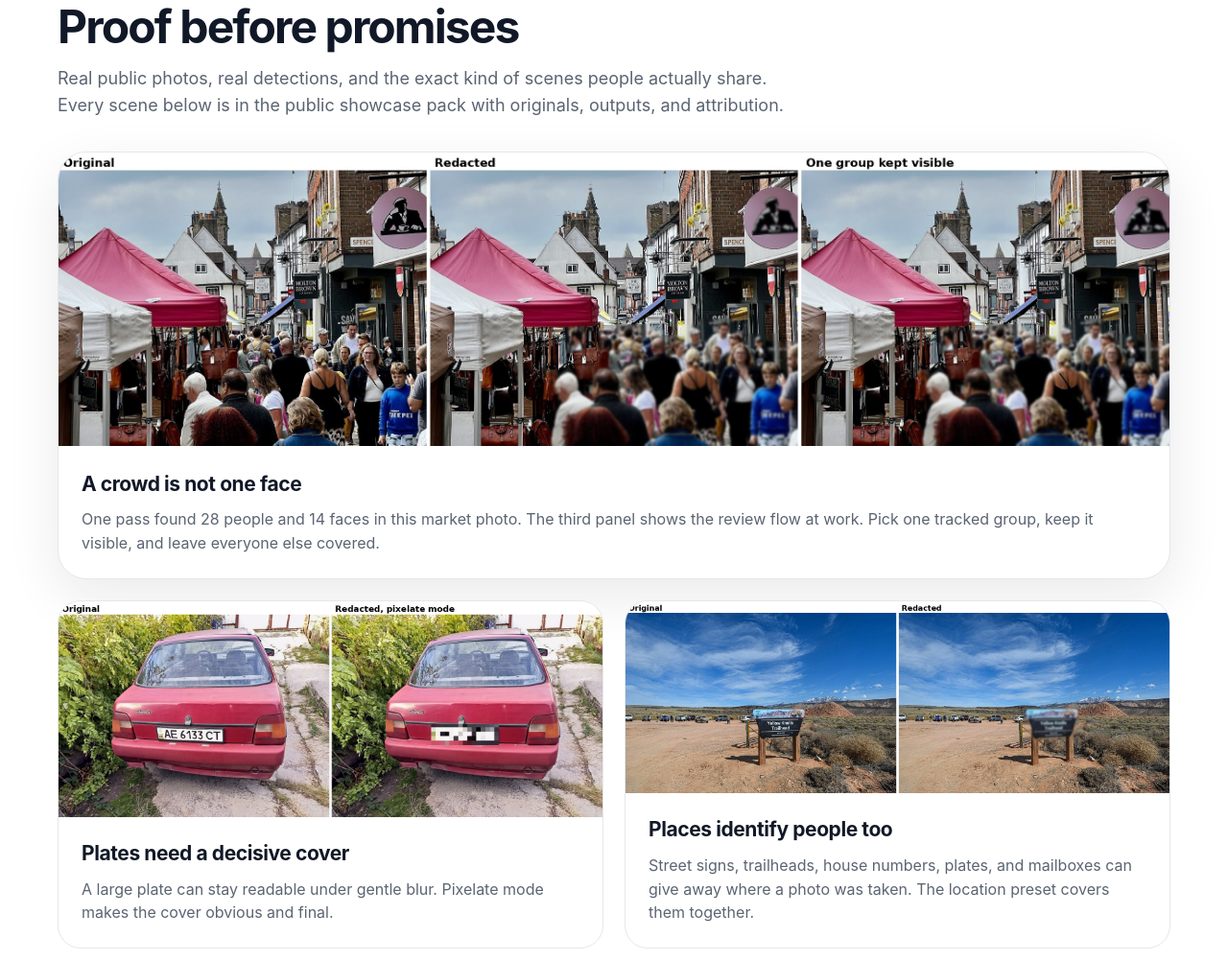
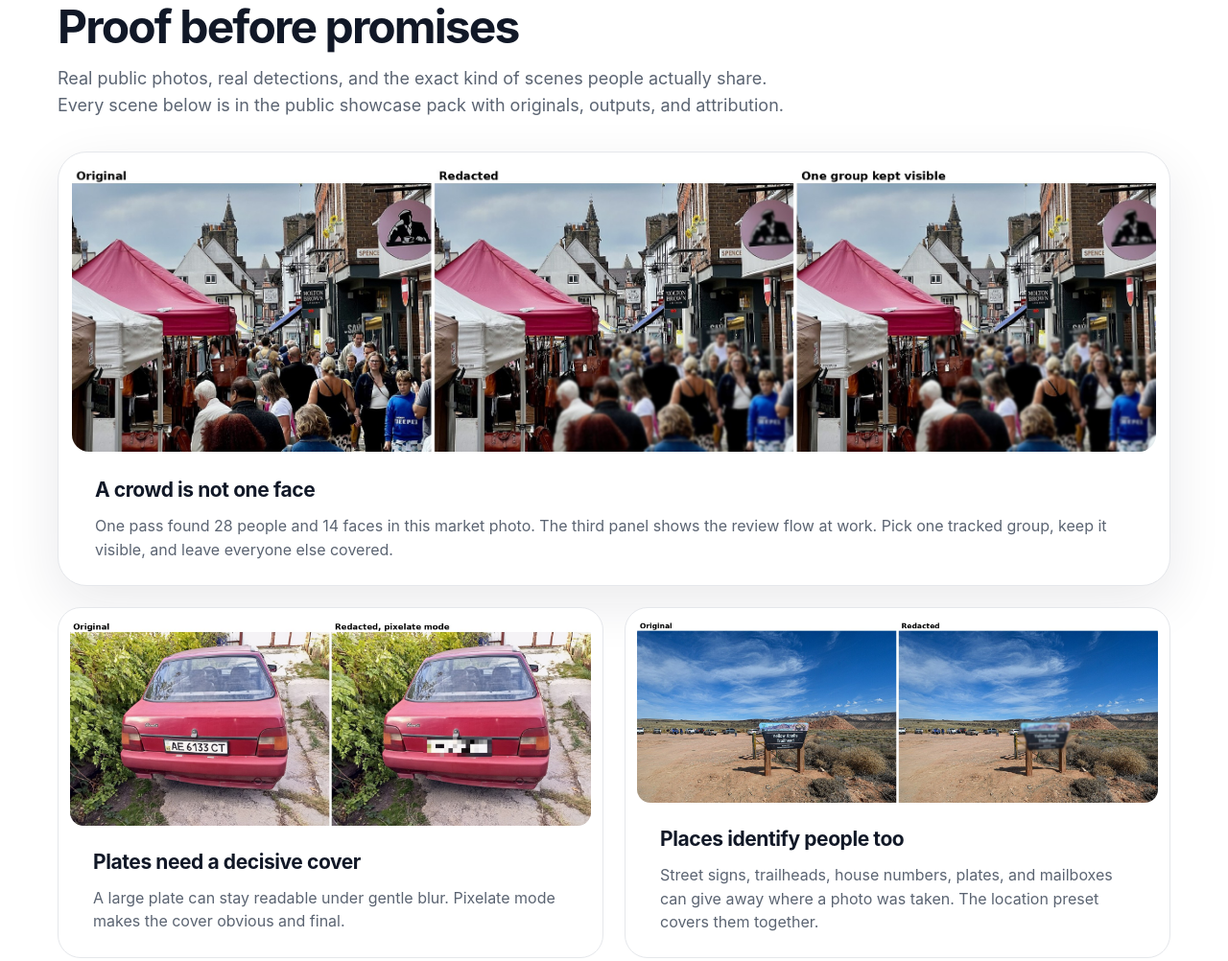
Before and after one commit to jurayh/open-redactor, a plain HTML site: page docs/index.html in a window 1280 px wide. Shown: the part 1051-2053 px from the top of the page at 96% size. Drawn offline with Linux system fonts and the light colour scheme.

Commit message:
Fix proof image corners: mat images inside their cards so labels are never clipped

```diff
--- a/docs/index.html
+++ b/docs/index.html
@@ -194,7 +194,9 @@
       overflow: hidden;
       background: white;
       box-shadow: 0 18px 55px rgba(17, 24, 39, 0.09);
+      padding: 14px 14px 0;
     }
+    .panel img { border-radius: 18px; }
     .panel-body { padding: 24px; }
     .panel-body h3, .card h3 { margin: 0 0 8px; font-size: 21px; letter-spacing: -0.02em; }
     .panel-body p, .card p { color: var(--muted); margin: 0; }
@@ -206,7 +208,8 @@
       background: white;
       padding: 24px;
     }
-    .card.image-card { padding: 0; overflow: hidden; }
+    .card.image-card { padding: 12px 12px 0; overflow: hidden; }
+    .card.image-card img, .card.image-card video { border-radius: 14px; }
     .card.image-card .card-text { padding: 22px 24px 24px; }
     .card video { display: block; width: 100%; height: auto; background: #000; }
     .video-label { display: flex; align-items: baseline; justify-content: space-between; gap: 12px; }
```
